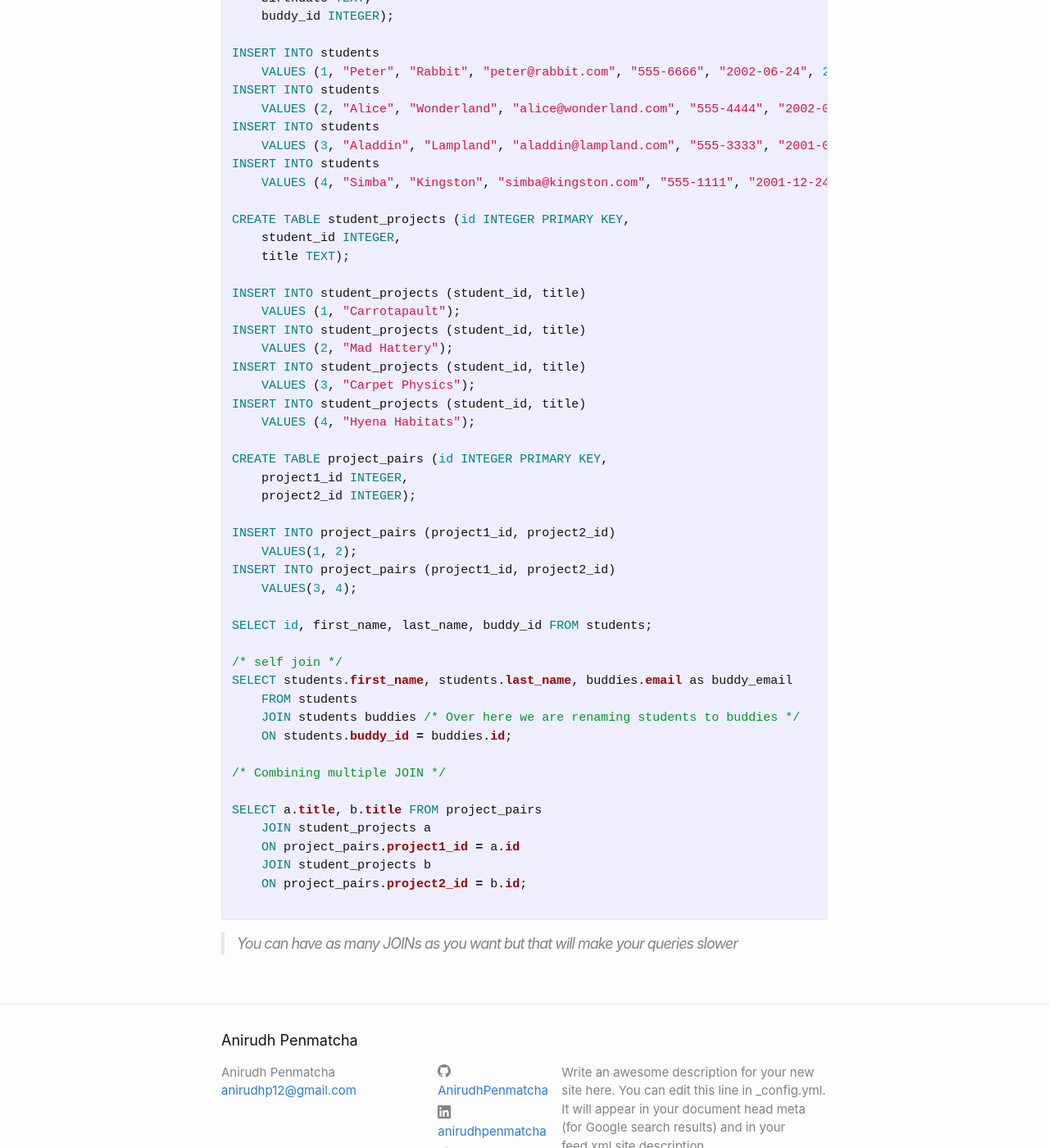
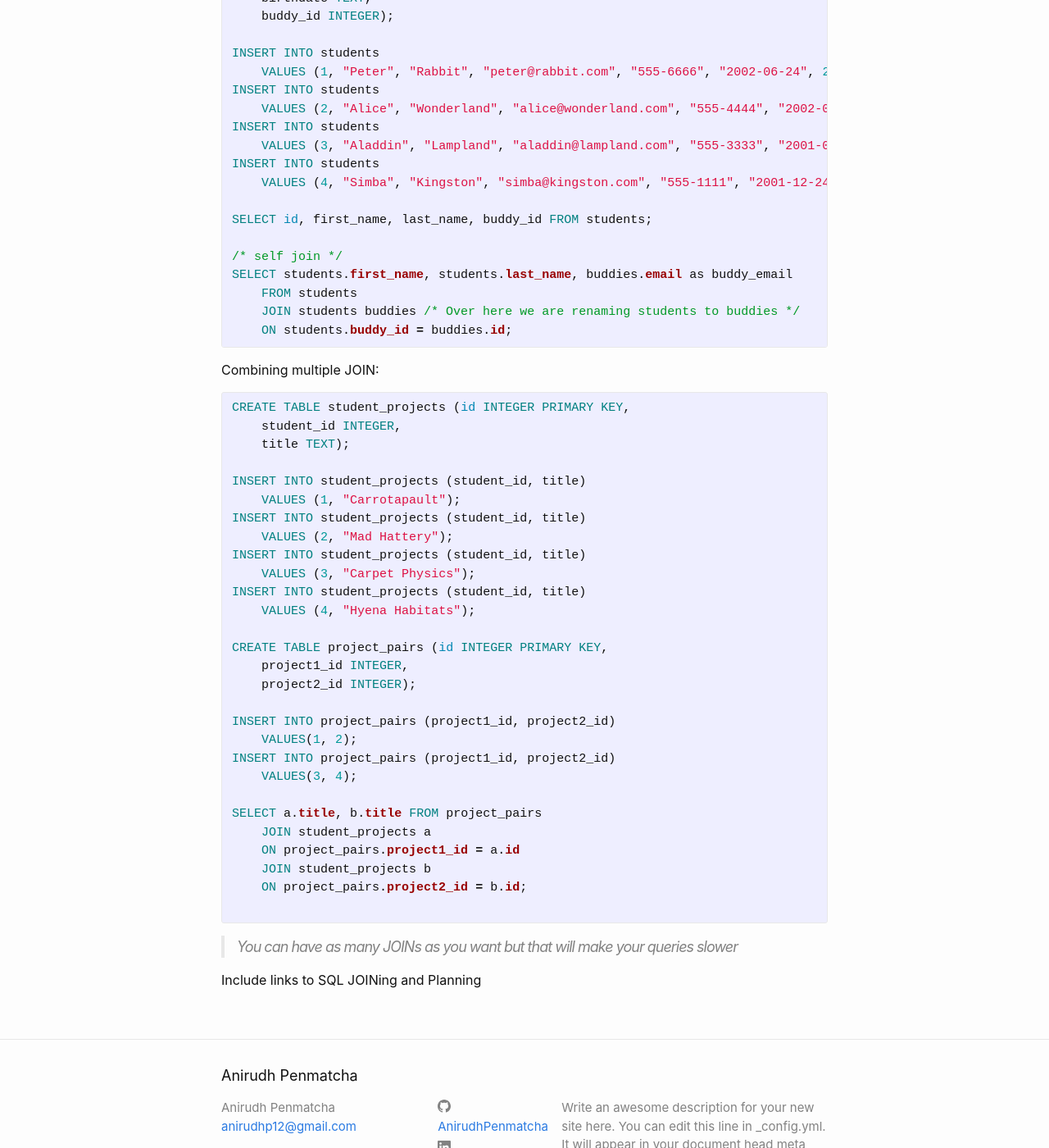
Before and after one commit to AnirudhPenmatcha/notes, a Jekyll site: the page built from _posts/2023-02-23-SQL-Notes.md, in a window 1280 px wide and 1400 px high, scrolled down 5087 px. Shown: the whole window at 82% size. Built offline with Jekyll 4.4.1, drawn with Linux system fonts in a browser that asks for light colours; our own code applies the rules of GitHub Pages for plain Markdown files.

Commit message:
more notes

```diff
--- a/_posts/2023-02-23-SQL-Notes.md
+++ b/_posts/2023-02-23-SQL-Notes.md
@@ -224,6 +226,18 @@ INSERT INTO students
 INSERT INTO students
     VALUES (4, "Simba", "Kingston", "simba@kingston.com", "555-1111", "2001-12-24", 3);
 
+SELECT id, first_name, last_name, buddy_id FROM students;
+
+/* self join */
+SELECT students.first_name, students.last_name, buddies.email as buddy_email
+    FROM students
+    JOIN students buddies /* Over here we are renaming students to buddies */
+    ON students.buddy_id = buddies.id;
+{% endhighlight %}
+
+Combining multiple JOIN:
+
+{% highlight ruby %}
 CREATE TABLE student_projects (id INTEGER PRIMARY KEY,
     student_id INTEGER,
     title TEXT);
@@ -265,3 +269,8 @@ SELECT a.title, b.title FROM project_pairs
 {% endhighlight %}
 
 > You can have as many JOINs as you want but that will make your queries slower
+
+
+Include links to SQL JOINing and Planning
+
+[More efficient SQL with query planning and optimization]: https://www.khanacademy.org/computing/computer-programming/sql/relational-queries-in-sql/a/more-efficient-sql-with-query-planning-and-optimization
```
Also changed, not shown: other parts of _posts/2023-02-23-SQL-Notes.md (+2 -10 lines).
